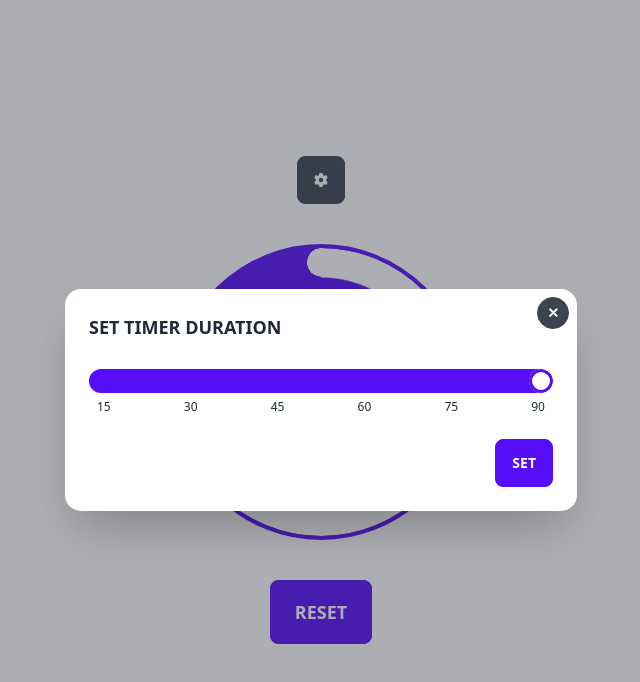
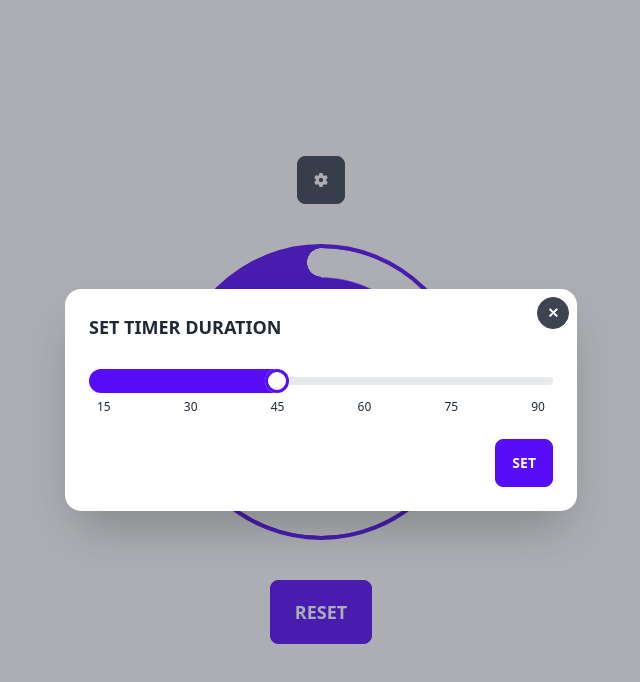
Before and after one commit to devLukaszMichalak/workout-timer, an Angular app: page / in a window 1280 px wide. Both pictures are taken after a click on the label 640 px from the left and 180 px from the top of the page. Shown: the top 682 px of the page, without its empty margins (319-959 px from the left). Built offline with nearby package versions, Linux system fonts and the light colour scheme.

Commit message:
select time fix

```diff
--- a/src/app/components/timer/timer.component.html
+++ b/src/app/components/timer/timer.component.html
@@ -11,7 +11,7 @@
   <div class="modal-box">
     <label for="my-modal" class="btn btn-sm btn-circle absolute right-2 top-2">✕</label>
     <h3 class="font-bold text-lg mb-7">SET TIMER DURATION</h3>
-    <input type="range" min="15" max="90" #newValue [value]="resetValue"  class="range range-primary" step="15" />
+    <input type="range" min="15" max="90" #newValue [value]="resetValue/1000"  class="range range-primary" step="15" />
     <div class="w-full flex justify-between text-xs px-2">
       <span>15</span>
       <span>30</span>
```
